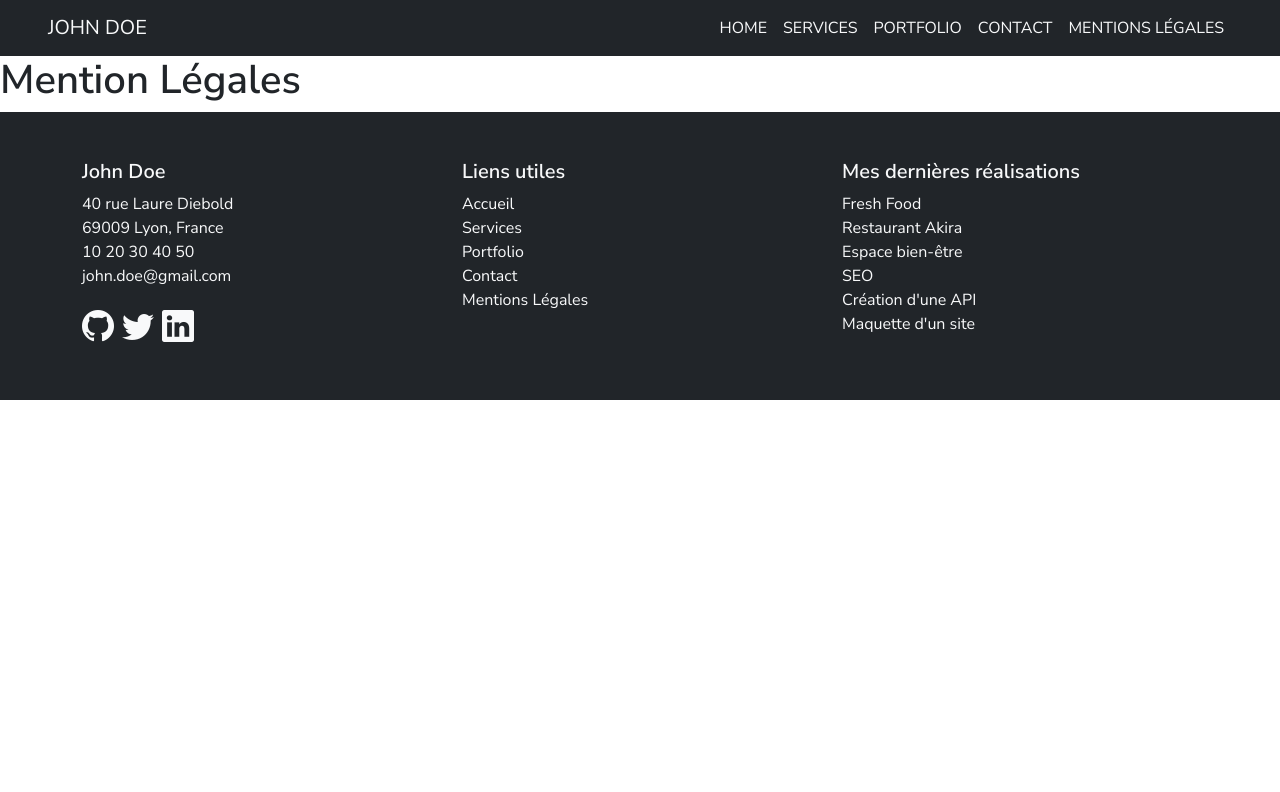
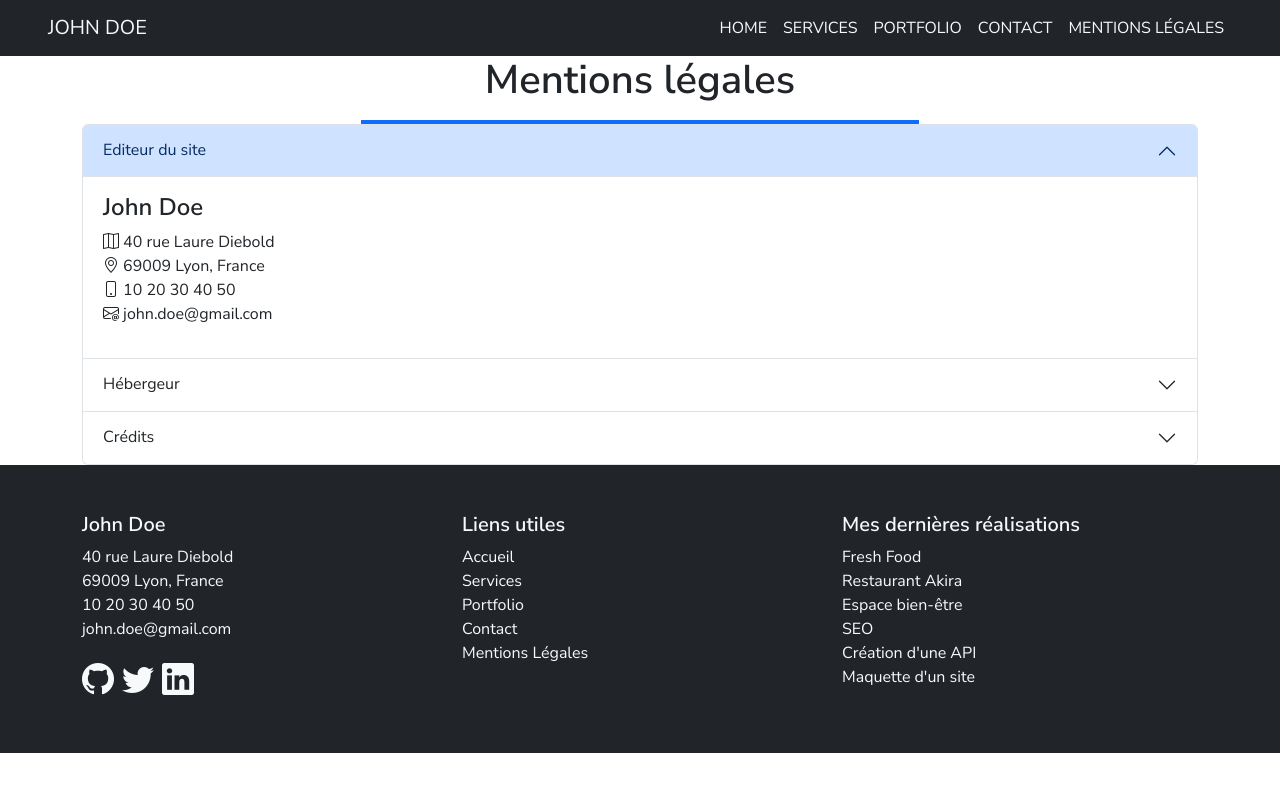
Before and after one commit to guillaumebertil/evaluation-portfolio-react, a React (Create React App) app: page /legalNotice in a window 1280 px wide. Shown: the top 792 px of the page. Built offline with nearby package versions, Linux system fonts and the light colour scheme.

Commit message:
feat: ajout de la page LegalNotice

```diff
--- a/src/components/Footer.jsx
+++ b/src/components/Footer.jsx
@@ -10,6 +10,7 @@ function Footer() {
                         <h5>John Doe</h5>
 
                         {/* Adresse */}
+                        <address>
                             <p className='mt-2 mb-0'>40 rue Laure Diebold</p>
                             <p className='mb-0'>69009 Lyon, France  </p>
 
@@ -18,6 +19,7 @@ function Footer() {
 
                             {/* Mail */}
                             <p className='mb-0'><a href='mailto:john.doe@gmail.com' className='text-decoration-none text-light'>john.doe@gmail.com</a></p>
+                        </address>
 
                         {/* Réseaux sociaux */}
                         <div className='d-flex justify-content-start mt-3 fs-2 gap-2'>
--- a/src/pages/Contact.jsx
+++ b/src/pages/Contact.jsx
@@ -38,6 +38,7 @@ function Contact() {
                         <h4>John Doe</h4>
 
                         {/* Adresse */}
+                        <address>
                             <p className='mt-2 mb-0'><i className="bi bi-map"></i> 40 rue Laure Diebold</p>
                             <p className='mb-0'><i className="bi bi-geo-alt"></i> 69009 Lyon, France  </p>
 
@@ -51,6 +52,7 @@ function Contact() {
                             <div className="ratio ratio-4x3">
                                 <iframe src="https://www.google.com/maps/embed?pb=!1m14!1m8!1m3!1d55246.743227522806!2d4.798979!3d45.778662!3m2!1i1024!2i768!4f13.1!3m3!1m2!1s0x47f4eb65edac5b3f%3A0xe01c47049cb2e2b9!2s40%20Rue%20Laure%20Diebold%2C%2069009%20Lyon!5e1!3m2!1sfr!2sfr!4v1764662933358!5m2!1sfr!2sfr" style={{ border:"0" }} allowFullScreen loading="lazy" referrerPolicy="no-referrer-when-downgrade"></iframe>
                             </div>
+                        </address>
                     </div>
                 </div>
             </div>
--- a/src/pages/LegalNotice.jsx
+++ b/src/pages/LegalNotice.jsx
@@ -1,6 +1,86 @@
-const LegalNotice = () => {
+import PagesTitle from "../components/PagesTitle";
+
+
+function LegalNotice() {
     return (
-        <h1>Mention Légales</h1>
+        <div>
+            {/* Titre de la page */}
+            <PagesTitle title="Mentions légales" description=""/>
+
+            {/* Accordéon */}
+            <div className="container">
+                <div className="accordion" id="accordion">
+                    {/* Editeur du site */}
+                    <div className="accordion-item">
+                        <h2 className="accordion-header">
+                        <button className="accordion-button" type="button" data-bs-toggle="collapse" data-bs-target="#collapseOne" aria-expanded="false" aria-controls="collapseOne">
+                            Editeur du site
+                        </button>
+                        </h2>
+                        <div id="collapseOne" className="accordion-collapse collapse show" data-bs-parent="#accordion">
+                        <div className="accordion-body">
+                            <h4>John Doe</h4>
+
+                            {/* Adresse */}
+                            <address>
+                                <p className='mt-2 mb-0'><i className="bi bi-map"></i> 40 rue Laure Diebold</p>
+                                <p className='mb-0'><i className="bi bi-geo-alt"></i> 69009 Lyon, France  </p>
+
+                                {/* Téléphone */}
+                                <p className='mb-0'><i className="bi bi-phone"></i> 10 20 30 40 50</p>
+
+                                {/* Mail */}
+                                <p className='mb-0'><a href='mailto:john.doe@gmail.com' className='text-decoration-none text-dark'><i className="bi bi-envelope-at"></i> john.doe@gmail.com</a></p>
+                            </address>
+                        </div>
+                        </div>
+                    </div>
+
+                    {/* Hébergeur */}
+                    <div className="accordion-item">
+                        <h2 className="accordion-header">
+                        <button className="accordion-button collapsed" type="button" data-bs-toggle="collapse" data-bs-target="#collapseTwo" aria-expanded="false" aria-controls="collapseTwo">
+                            Hébergeur
+                        </button>
+                        </h2>
+                        <div id="collapseTwo" className="accordion-collapse collapse" data-bs-parent="#accordion">
+                        <div className="accordion-body">
+                            <h2>alwaysdata</h2>
+                            <address>91 Rue du Faubourg Saint-Honoré, 75008 Paris</address>
+                            <p>
+                                <i className="bi bi-globe"></i> <a href="https://www.alwaysdata.com/fr/" target="_blank">www.alwaysdata.com</a>
+                            </p>
+                        </div>
+                        </div>
+                    </div>
+
+                    {/* Crédits */}
+                    <div className="accordion-item">
+                        <h2 className="accordion-header">
+                        <button className="accordion-button collapsed" type="button" data-bs-toggle="collapse" data-bs-target="#collapseThree" aria-expanded="false" aria-controls="collapseThree">
+                            Crédits
+                        </button>
+                        </h2>
+                        <div id="collapseThree" className="accordion-collapse collapse" data-bs-parent="#accordion">
+                        <div className="accordion-body">
+                            <h2>Crédits</h2>
+                            <p>
+                                Ce site a été réalisé par John Doe, étudiant au <a href="https://www.centre-europeen-formation.fr/" target="_blank">Centre Européen de formation</a>.
+                            </p>
+
+                            <p className="fst-italic">
+                                Les images utilisées sur ce site sont libres de droit et ont été obtenues sur le site <a href="https://pixabay.com/fr/" target="_blank">Pixabay</a>
+                            </p>
+
+                            <p className="fst-italic">
+                                La favicon de ce site a été fournie par <a href="https://www.flaticon.com/de/kostenlose-icons/john-doe" target="_blank">John doe Icons erstellt von Freepik - Flaticon</a>
+                            </p>
+                        </div>
+                        </div>
+                    </div>
+                </div>
+            </div>
+        </div>
     );
 }
 
```
Lines whose indentation alone changed are shown as unchanged.
